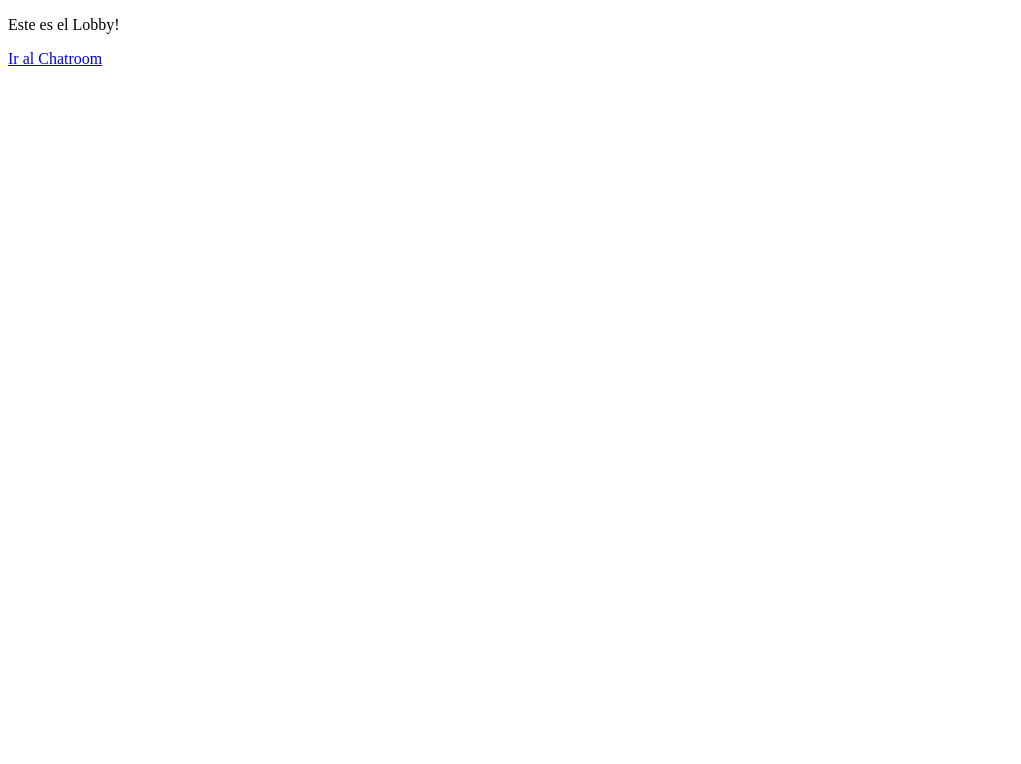
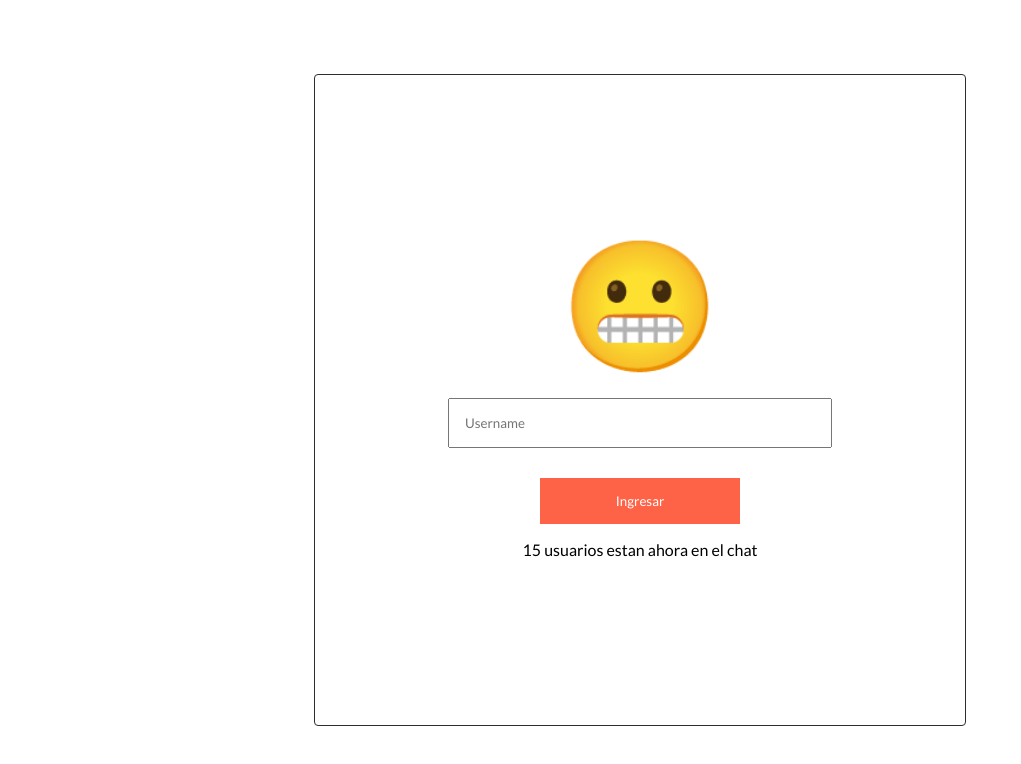
Before and after one commit to Xabadu/jorgitos-chat, a React (Vite) app: page / in a window 1280 px wide. Shown: the top 764 px of the page, without its empty margins (0-1021 px from the left). Built offline with nearby package versions, Linux system fonts and the light colour scheme.

Commit message:
Add basic Lobby (#8)

```diff
--- a/package.json
+++ b/package.json
@@ -39,6 +39,7 @@
   },
   "dependencies": {
     "firebase": "^7.15.2",
+    "prop-types": "^15.7.2",
     "react": "^16.13.1",
     "react-dom": "^16.13.1",
     "react-router-dom": "^5.2.0",
--- /dev/null
+++ b/src/css/styles.css
@@ -0,0 +1,19 @@
+html,
+body {
+  height: 100%;
+  margin: 0;
+  padding: 0;
+}
+
+#container {
+  height: 100%;
+  display: flex;
+  justify-content: center;
+  align-items: center;
+}
+
+#container,
+button,
+input {
+  font-family: "Lato", sans-serif;
+}
--- a/src/index.html
+++ b/src/index.html
@@ -4,6 +4,11 @@
     <meta charset="UTF-8" />
     <meta name="viewport" content="width=device-width, initial-scale=1.0" />
     <title>Jorgitos Chat</title>
+    <link
+      href="https://fonts.googleapis.com/css2?family=Lato:wght@300;400;700&display=swap"
+      rel="stylesheet"
+    />
+    <link rel="stylesheet" href="./css/styles.css" />
   </head>
   <body>
     <div id="container"></div>
--- a/src/js/app.jsx
+++ b/src/js/app.jsx
@@ -17,11 +17,13 @@ const firebaseConfig = {
 
 firebase.initializeApp(firebaseConfig);
 
+const db = firebase.firestore();
+
 const App = () => (
   <Router>
     <Suspense fallback={<p>Cargando...</p>}>
       <Switch>
-        <Route exact path="/" component={Lobby} />
+        <Route exact path="/" component={() => <Lobby db={db} />} />
         <Route path="/chatroom" component={Chatroom} />
       </Switch>
     </Suspense>
--- a/src/js/components/lobby.jsx
+++ b/src/js/components/lobby.jsx
@@ -1,13 +1,107 @@
-import React from "react";
-import { Link } from "react-router-dom";
+import React, { useState } from "react";
+import PropTypes from "prop-types";
+import styled from "styled-components";
+import { useHistory } from "react-router-dom";
 
-const Lobby = () => {
+const MainContainer = styled.div`
+  display: flex;
+  flex-direction: column;
+  width: 600px;
+  margin: auto;
+  border: 1px solid #2d2d2d;
+  border-radius: 4px;
+  justify-content: center;
+  align-items: center;
+  padding: 150px 25px;
+`;
+
+const StyledIcon = styled.div`
+  font-size: 128px;
+  margin-bottom: 15px;
+`;
+
+const StyledInput = styled.input`
+  width: 350px;
+  padding: 15px;
+  margin-bottom: 30px;
+`;
+
+const StyledButton = styled.button`
+  border: 1px tomato;
+  background: tomato;
+  color: white;
+  padding: 15px;
+  width: 200px;
+
+  &:hover {
+    cursor: pointer;
+  }
+`;
+
+const StyledUserCount = styled.p``;
+
+const StyledError = styled.div`
+  background: peru;
+  border: peru;
+  color: white;
+  padding: 10px;
+  width: 90%;
+`;
+
+const Lobby = ({ db }) => {
+  const [username, setUsername] = useState("");
+  const [error, setError] = useState();
+
+  const history = useHistory();
+
+  const handleClick = () => {
+    if (username.trim() !== "") {
+      setError("");
+      const docRef = db.collection("users").doc(username);
+
+      docRef.get().then((doc) => {
+        // TODO: Validacion del ultimo "login" del usuario.
+        if (doc.exists) {
+          setError("El usuario ya existe, por favor ingresa otro");
+        } else {
+          docRef.set({}).then(() => {
+            history.push("/chatroom");
+          });
+        }
+      });
+    }
+  };
+
+  const onChange = (event) => {
+    setUsername(event.target.value);
+  };
+
   return (
     <>
-      <p>Este es el Lobby!</p>
-      <Link to="/chatroom">Ir al Chatroom</Link>
+      <MainContainer>
+        {error && <StyledError>{error}</StyledError>}
+        <StyledIcon>
+          <span role="img" aria-label="icon">
+            😬
+          </span>
+        </StyledIcon>
+        <StyledInput
+          type="text"
+          placeholder="Username"
+          onChange={onChange}
+          value={username}
+        />
+        <StyledButton onClick={handleClick}>Ingresar</StyledButton>
+        <StyledUserCount>15 usuarios estan ahora en el chat</StyledUserCount>
+      </MainContainer>
     </>
   );
 };
 
+Lobby.propTypes = {
+  db: PropTypes.shape({
+    collection: PropTypes.func,
+  }).isRequired,
+};
+
 export default Lobby;
```
